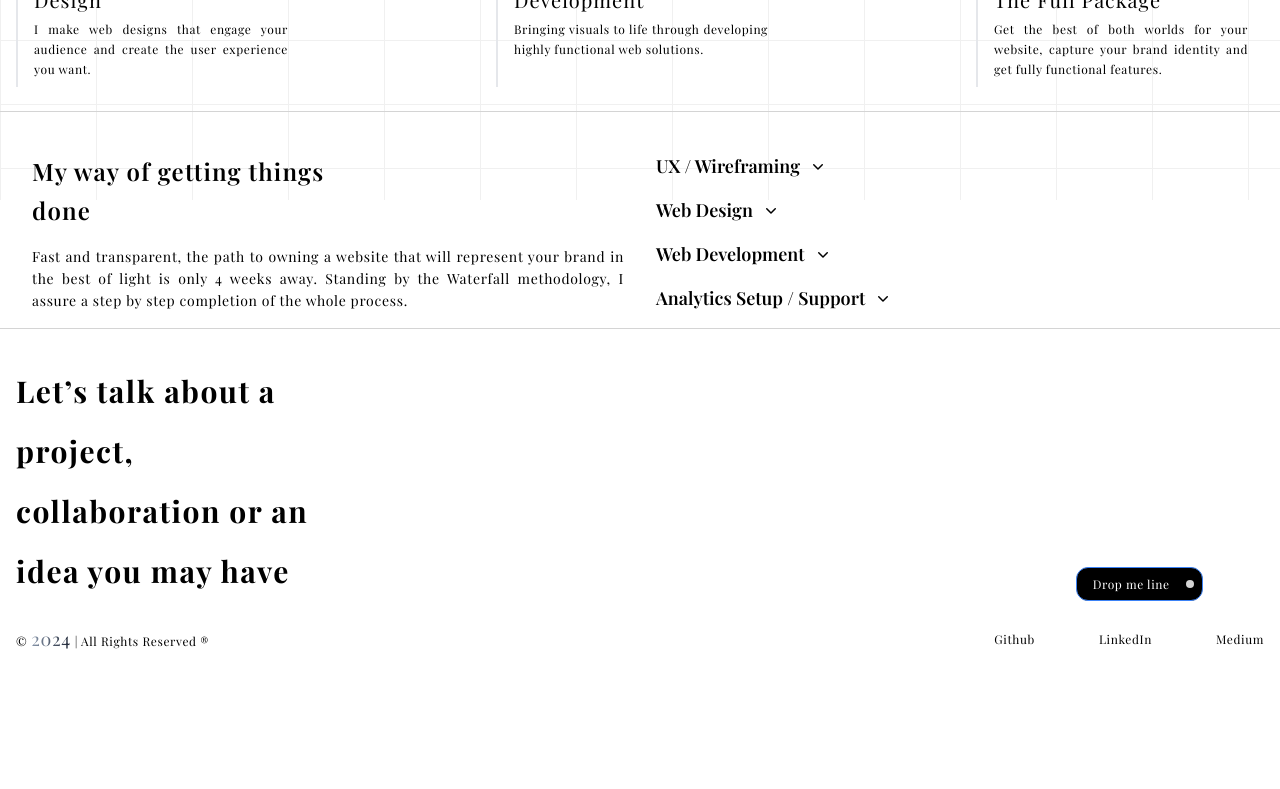
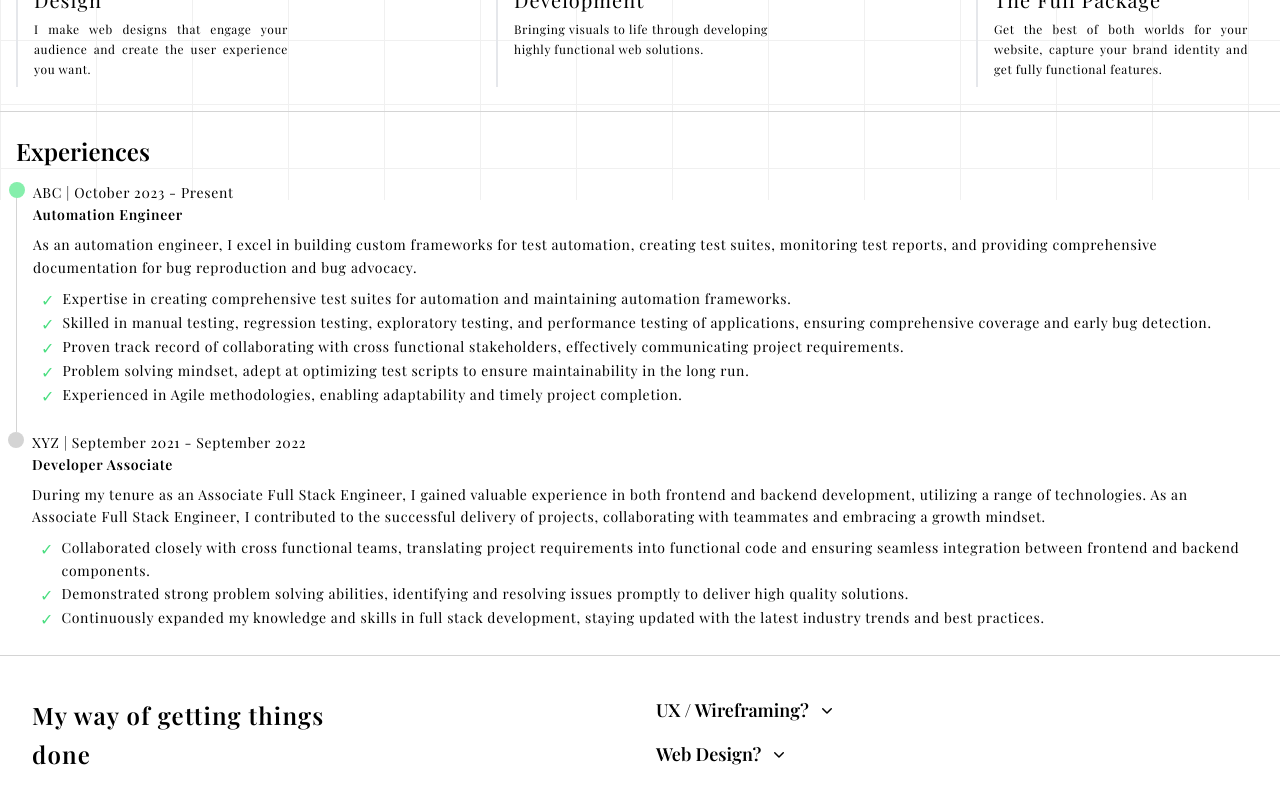
Before and after one commit to retrieval-rapid/portfolio, a Next.js app: page / in a window 1280 px wide. Shown: the part 600-1389 px from the top of the page. Before the commit the page ends 1261 px from the top, so only its background shows below. Built offline with nearby package versions, Linux system fonts and the light colour scheme; a web font is replaced by a local one.

Commit message:
adds experiences

```diff
--- a/src/app/page.tsx
+++ b/src/app/page.tsx
@@ -1,3 +1,4 @@
+import { Experiences } from '@/components/experiences';
 import { FAQS } from '@/components/faqs';
 import { Footer } from '@/components/footer';
 import { Hero } from '@/components/hero';
@@ -12,6 +13,7 @@ export default function Home() {
           <Navbar />
           <Hero />
           <Skills />
+          <Experiences />
           <FAQS />
           <Footer />
         </div>
--- /dev/null
+++ b/src/components/experiences.tsx
@@ -0,0 +1,55 @@
+import classNames from 'classnames';
+import { Text } from './ui/text';
+import { EXPERIENCE } from '@/constants';
+
+export function Experiences() {
+  return (
+    <div className="flex flex-col gap-4 px-4 my-4 mb-6 border-b border-b-neutral-300">
+      <Text variant="h6">Experiences</Text>
+      <div className="flex flex-col items-center justify-start">
+        {EXPERIENCE.map((exp, index) => {
+          const [intro, ...restExp] = exp.details.split('-');
+          return (
+            <div
+              key={index}
+              className={classNames(
+                { 'border-l border-l-neutral-300': exp.active },
+                'relative px-4 '
+              )}
+            >
+              {exp.active ? (
+                <div className="absolute inset-0 -left-2 h-4 w-4 rounded-full bg-green-300 after:absolute after:inset-0 after:h-4 after:w-4 after:animate-ping after:rounded-full after:bg-green-300"></div>
+              ) : (
+                <div className="absolute inset-0 -left-2 h-4 w-4 rounded-full bg-neutral-300"></div>
+              )}
+
+              <div className="flex flex-col gap-2 mb-6">
+                <div>
+                  <Text variant="body-sr" className="tracking-wider">
+                    {exp.office} | {exp.year}
+                  </Text>
+                  <Text variant="body-sr" className="tracking-wider font-semibold">
+                    {exp.role}
+                  </Text>
+                </div>
+
+                <Text variant="body-sr" className="tracking-wider leading-relaxed">
+                  {intro}
+                </Text>
+                <ul className="px-2">
+                  {restExp.map((exp, index) => (
+                    <li key={index} className='flex gap-2 before:content-["✓"] before:text-green-400'>
+                      <Text variant="body-sr" className="tracking-wider leading-relaxed">
+                        {exp}
+                      </Text>
+                    </li>
+                  ))}
+                </ul>
+              </div>
+            </div>
+          );
+        })}
+      </div>
+    </div>
+  );
+}
--- a/src/constants/index.ts
+++ b/src/constants/index.ts
@@ -1,15 +1,15 @@
 export const LINKS = [
-    {text: "About", href: '/about'},
-    {text: "Work", href: '/work'},
-    {text: "Process", href: '/process'},
-    {text: "Contact", href: '/contact'},
-]
+  { text: 'About', href: '/about' },
+  { text: 'Work', href: '/work' },
+  { text: 'Process', href: '/process' },
+  { text: 'Contact', href: '/contact' },
+];
 
 export const SOCIAL_LINKS = [
-    {text: "Github", href: "#"},
-    {text: "LinkedIn", href: "#"},
-    {text: "Medium", href: "#"},
-]
+  { text: 'Github', href: '#' },
+  { text: 'LinkedIn', href: '#' },
+  { text: 'Medium', href: '#' },
+];
 
 export const SKILLS = [
   {
@@ -28,10 +28,57 @@ export const SKILLS = [
   },
 ];
 
+export const FAQ_LIST = [
+  {
+    query: 'UX / Wireframing?',
+    response:
+      'UX wireframing is the process of creating the skeletal structure of a website or application. It involves mapping out the layout of key elements—such as navigation, content, and interactive features—before diving into detailed design. Wireframes serve as blueprints that help visualize how users will interact with the product and ensure the design is intuitive and user-friendly.',
+  },
+  {
+    query: 'Web Design?',
+    response:
+      'Web design focuses on the visual and functional aspects of a website, including layout, color schemes, typography, and branding. I create responsive, accessible, and user-friendly designs that not only look great but also provide an engaging experience across all devices. The goal is to deliver a seamless user journey that guides visitors toward your desired actions, whether that’s making a purchase, signing up, or getting in touch.',
+  },
+  {
+    query: 'Web Development?',
+    response:
+      'Web development refers to building the functionality of a website or application. This includes both front-end and back-end development. Front-end development focuses on creating the user interface and experience using HTML, CSS, and JavaScript, while back-end development ensures smooth server-side operations with technologies like Node.js, Python, and databases like MongoDB. I ensure your website is fast, secure, and optimized for performance and scalability.',
+  },
+  {
+    query: 'Analytics Setup & Support?',
+    response:
+      'Analytics setup involves configuring tools like Google Analytics, Hotjar, and other tracking systems to monitor user interactions and behaviors on your website. I help you track key metrics, set up goals, and collect actionable data to understand user engagement. With continuous support, I ensure your analytics setup is aligned with your business goals and provides the insights needed to improve the user experience and make data-driven decisions.',
+  },
+];
 
-  export const FAQ_LIST = [
-    {query: "UX / Wireframing", response: "Here we map out the elements clearly, so you can see what elements will be built into the end-product, and have a better idea of the intended behavior end-users will have while using it."},
-    {query: "Web Design", response: "Here we map out the elements clearly, so you can see what elements will be built into the end-product, and have a better idea of the intended behavior end-users will have while using it."},
-    {query: "Web Development", response: "Here we map out the elements clearly, so you can see what elements will be built into the end-product, and have a better idea of the intended behavior end-users will have while using it."},
-    {query: "Analytics Setup / Support", response: "Here we map out the elements clearly, so you can see what elements will be built into the end-product, and have a better idea of the intended behavior end-users will have while using it."},
-  ]
+export const EXPERIENCE = [
+  {
+    office: 'ABC',
+    year: 'October 2023 - Present',
+    role: 'Automation Engineer',
+    details: `
+      As an automation engineer, I excel in building custom frameworks for test automation, creating test suites, monitoring test reports, and providing comprehensive documentation for bug reproduction and bug advocacy.
+      - Expertise in creating comprehensive test suites for automation and maintaining automation frameworks.
+      - Skilled in manual testing, regression testing, exploratory testing, and performance testing of applications, ensuring comprehensive coverage and early bug detection.
+      - Proven track record of collaborating with cross functional stakeholders, effectively communicating project requirements.
+      - Problem solving mindset, adept at optimizing test scripts to ensure maintainability in the long run.
+      - Experienced in Agile methodologies, enabling adaptability and timely project completion.
+    `,
+    techstacks: ['Selenium', 'JMeter'],
+    active: true,
+  },
+  {
+    office: 'XYZ',
+    year: 'September 2021 - September 2022',
+    role: 'Developer Associate',
+    details: `
+      During my tenure as an Associate Full Stack Engineer, I gained valuable experience in both frontend and backend development, utilizing a range of technologies.
+      As an Associate Full Stack Engineer, I contributed to the successful delivery of projects, collaborating with teammates and embracing a growth mindset.
+      - Collaborated closely with cross functional teams, translating project requirements into functional code and ensuring seamless integration between frontend and backend components.
+      - Demonstrated strong problem solving abilities, identifying and resolving issues promptly to deliver high quality solutions.
+      - Continuously expanded my knowledge and skills in full stack development, staying updated with the latest industry trends and best practices.
+    `,
+    techstacks: ['Node.js', 'React', 'GraphQL', 'MongoDB', 'Redis'],
+    active: false,
+  },
+];
```
Also changed, not shown: public/assets/tick.png (added). Lines whose indentation alone changed are shown as unchanged.
